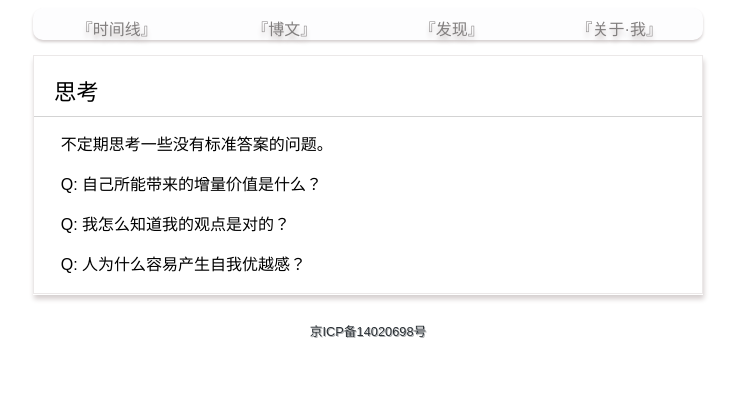
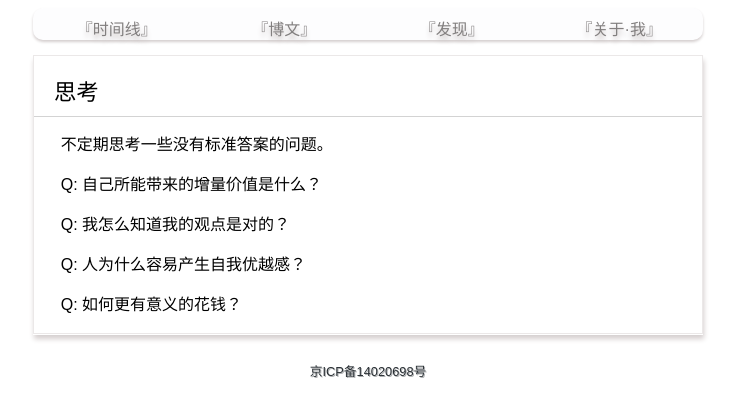
Before and after one commit to yanyiwu/blog, a Jekyll site: the page built from discover.md, in a window 1280 px wide. Shown: the top 417 px of the page, without its empty margins (272-1009 px from the left). Built offline with Jekyll 4.4.1, drawn with Linux system fonts in a browser that asks for light colours; Markdown is read by kramdown in place of the engine named in the settings; comment, search, counter and statistics services are not loaded.

Commit message:
Update discover.md

```diff
--- a/discover.md
+++ b/discover.md
@@ -10,3 +10,5 @@ Q: 自己所能带来的增量价值是什么？
 Q: 我怎么知道我的观点是对的？
 
 Q: 人为什么容易产生自我优越感？
+
+Q: 如何更有意义的花钱？
```
